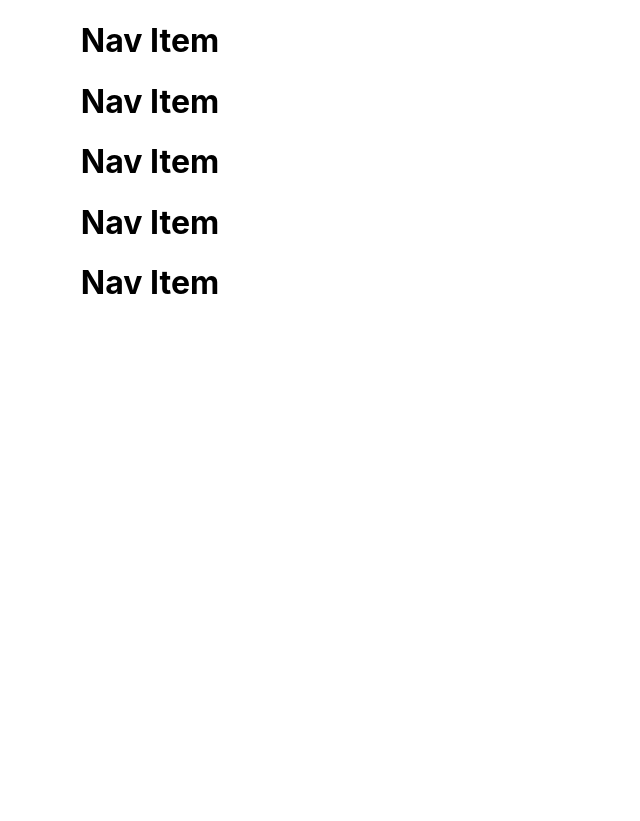
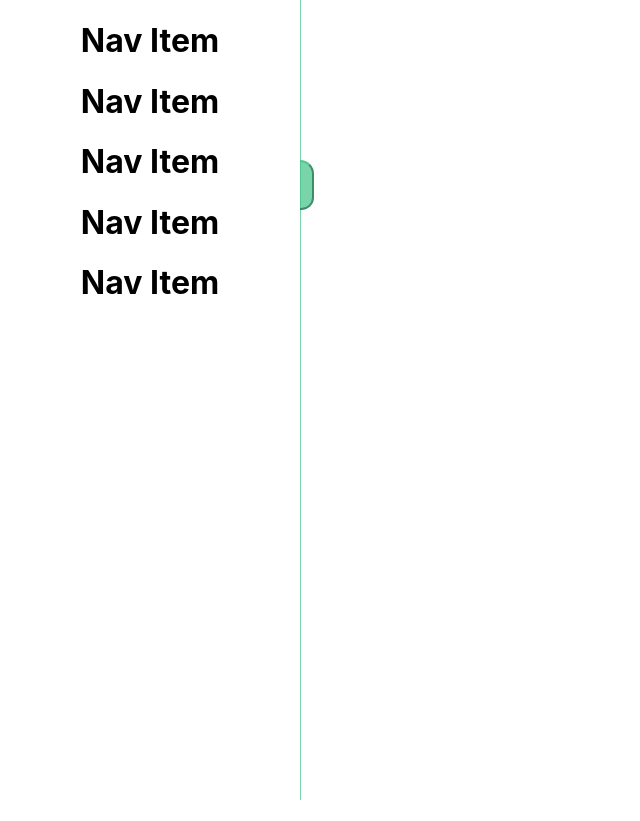
Before and after one commit to Boqian-Ma/sync-hack-2020-macrohard, a React (Create React App) app: page / in a window 1280 px wide. Shown: the whole page, without its empty margins (0-640 px from the left). After the commit the page ends 800 px from the top, so only its background shows below. Built offline with nearby package versions, Linux system fonts and the light colour scheme.

Commit message:
Added preliminary sidebar component

```diff
--- /dev/null
+++ b/src/components/Sidebar.css
@@ -0,0 +1,23 @@
+.side-bar {
+    height: 100% !important;
+    display: flex;
+    flex-direction: column;
+    border-right: 1px solid;
+    border-radius: 0;
+    border-color: rgba(64, 194, 133, 0.693);
+    background-color: rgb(255, 255, 255);
+    transition: 0.8s ease;
+}
+
+.toggle-menu {
+    height: 50px;
+    border-top-right-radius: 10rem;
+    border-bottom-right-radius: 9rem;
+    width: 10px;
+    position: absolute;
+    outline: none;
+    z-index: 1;
+    background-color: rgba(64, 194, 133, 0.693);
+    border-color: rgba(64, 194, 133, 0.693);
+    border-left: 0;
+}
--- a/src/components/Sidebar.js
+++ b/src/components/Sidebar.js
@@ -1,10 +1,39 @@
-// import "./Sidebar.css";
+import "./Sidebar.css";
 import React from "react";
 
 export default function Sidebar({ width, height, children }) {
+    const [xPosition, setX] = React.useState(-width);
+
+    const toggleMenu = () => {
+        if (xPosition < 0) {
+            setX(0);
+        } else {
+            setX(-width);
+        }
+    };
+
+    React.useEffect(() => {
+        setX(0);
+    }, []);
     return (
-        <div className="side-bar" style={{ width: width, minHeight: height }}>
-            <React.Fragment>{children}</React.Fragment>
-        </div>
+        <React.Fragment>
+            <div
+                className="side-bar"
+                style={{
+                    transform: `translatex(${xPosition}px)`,
+                    width: width,
+                    minHeight: height
+                }}
+            >
+                <button
+                    onClick={() => toggleMenu()}
+                    className="toggle-menu"
+                    style={{
+                        transform: `translate(${width}px, 20vh)`
+                    }}
+                ></button>
+                <div className="content">{children}</div>
+            </div>
+        </React.Fragment>
     );
 };
```
